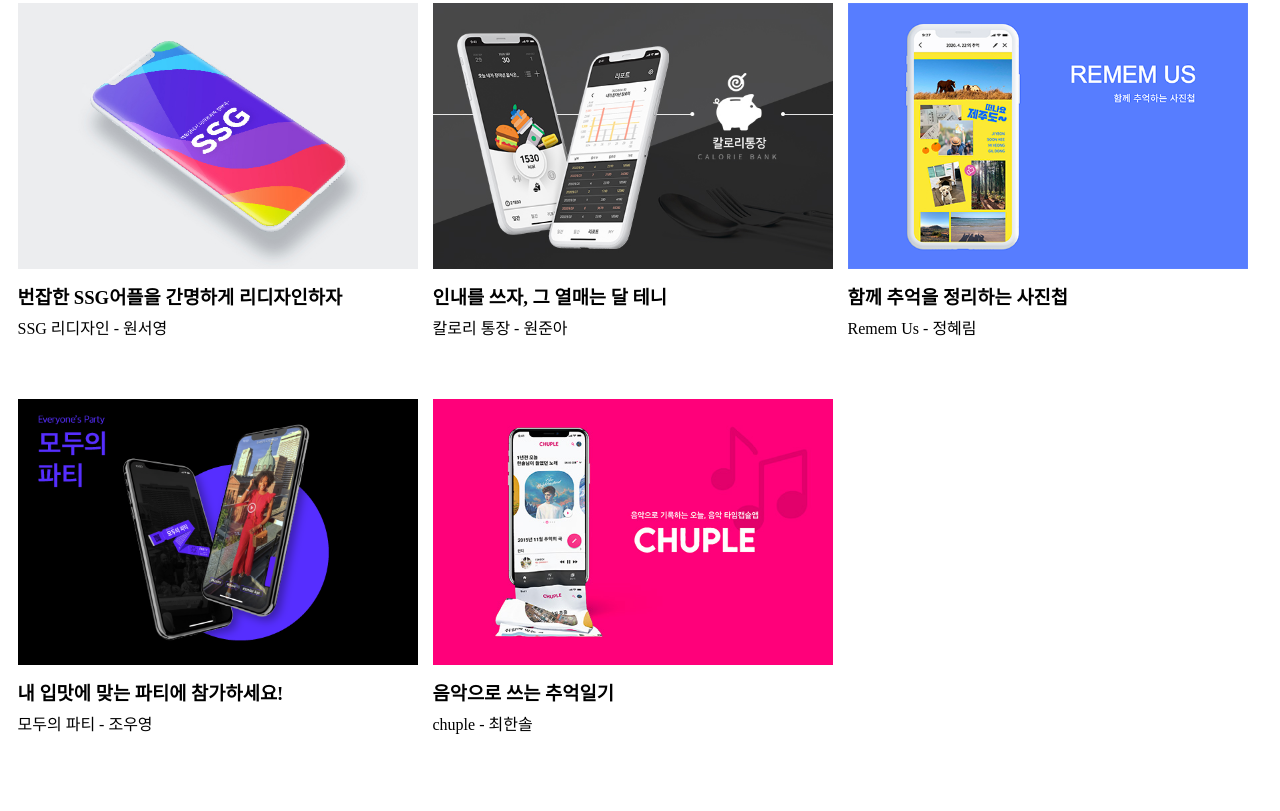
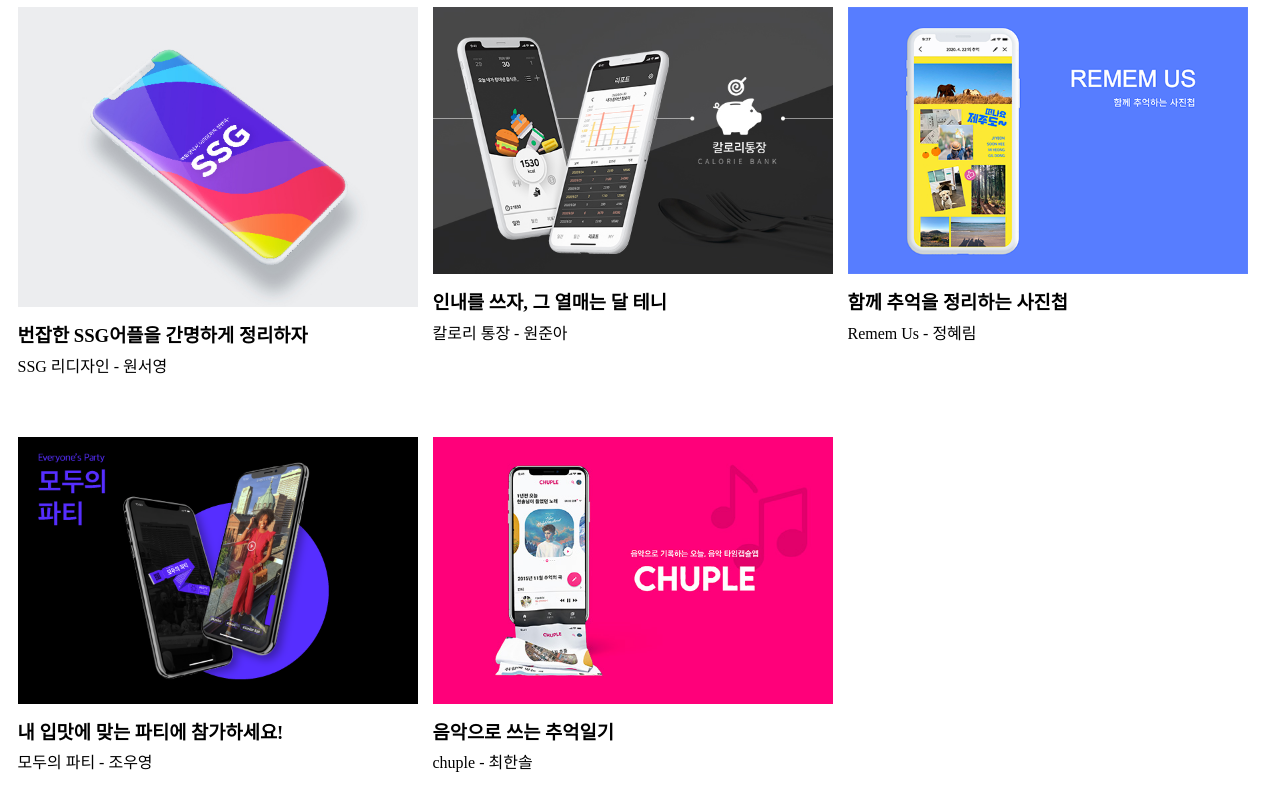
Before and after one commit to lee-bh/20-12-webinterface-termfinal, a plain HTML site: page index.html in a window 1280 px wide. Shown: the part 2863-3674 px from the top of the page. Drawn offline with Linux system fonts and the light colour scheme.

Commit message:
Update index.html

```diff
--- a/index.html
+++ b/index.html
@@ -22,7 +22,7 @@
 		ul{display: flex;flex-wrap: wrap;}
 		.row{width:1245px;margin:auto;}
 		li{width:400px; list-style-type: none;margin-right: 15px;margin-bottom: 60px;}
-		li img{width:100%;display: block; background: #EEE;height:266px;}
+		li img{width:100%;display: block; background: #EEE;}
 		li a{text-decoration: none; color:black;}
 
 		@media all and (max-width: 700px){
@@ -174,7 +174,7 @@
 		<li>
 			<a href="https://www.figma.com/proto/0YeBAG5bh8z5v9FLZr8Drr/SSG-%EC%96%B4%ED%94%8C-%EB%A6%AC%EB%94%94%EC%9E%90%EC%9D%B8?node-id=1%3A2&viewport=-404%2C379%2C0.6335101127624512&scaling=scale-down" target="_blank">
 				<img src="wonseoyoung_1.jpg">
-				<h3>번잡한 SSG어플을 간명하게 리디자인하자</h3>
+				<h3>번잡한 SSG어플을 간명하게 정리하자</h3>
 				<p>SSG 리디자인 - 원서영</p>
 			</a>
 		</li>
```
